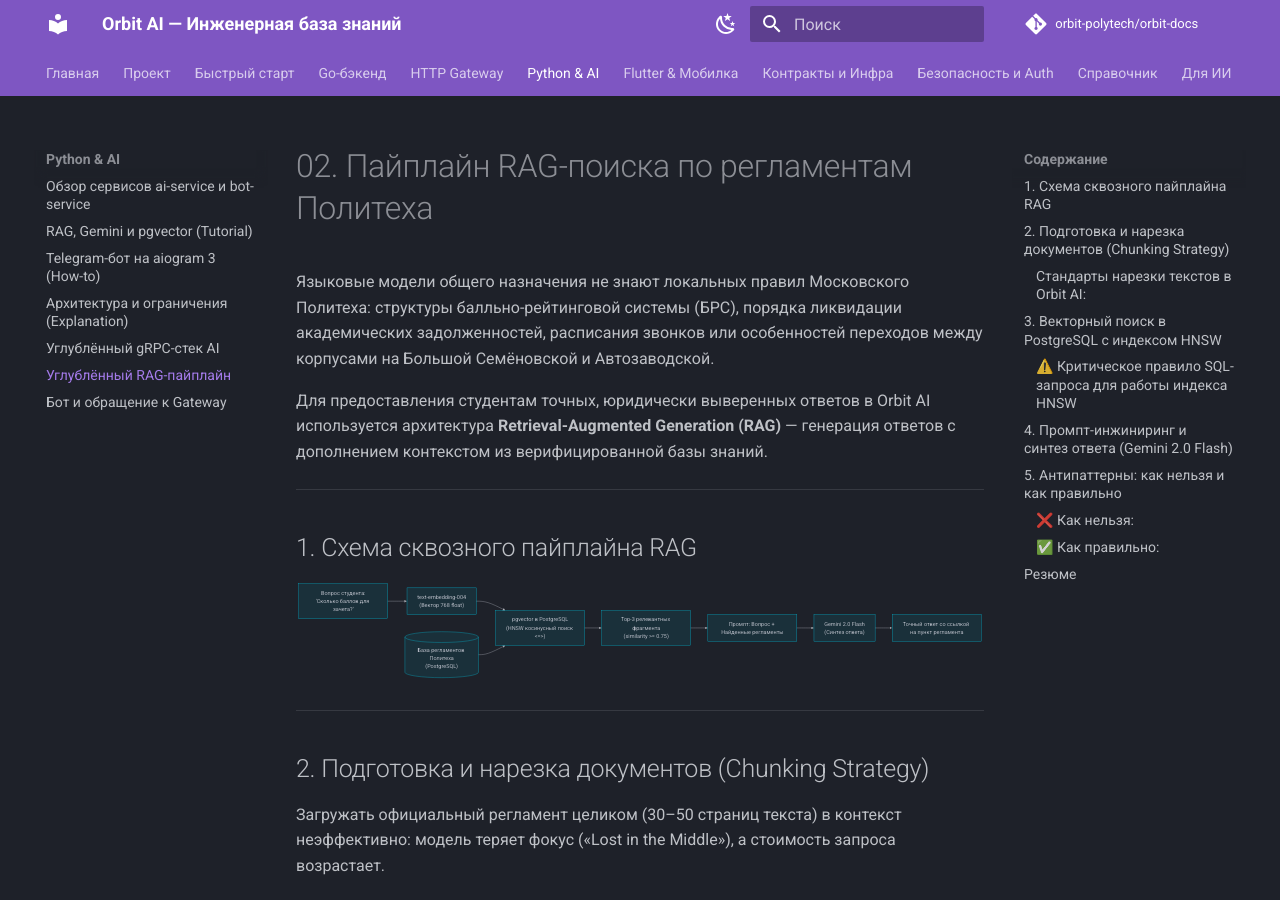
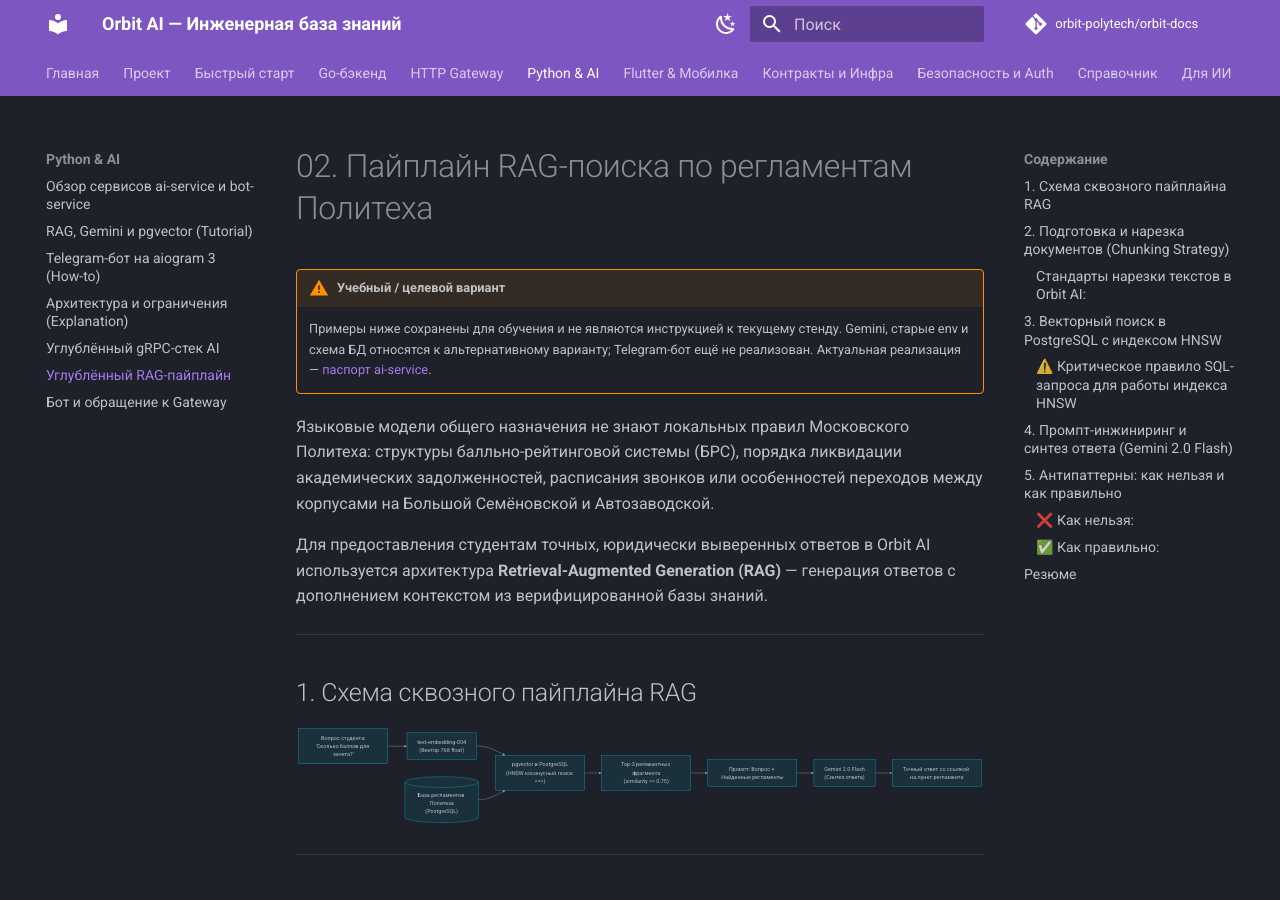
Before and after one commit to orbit-polytech/orbit-docs, an MkDocs documentation site: the page built from docs/tutorial/ai/02-rag-pipeline.md, in a window 1280 px wide and 900 px high. Built offline with MkDocs 1.6.1 and Material for MkDocs 9.7.7, drawn with Linux system fonts in a browser that asks for light colours; comment, search, counter and statistics services are not loaded.

Commit message:
docs: update AI integration handbook (12/16)

```diff
--- a/docs/tutorial/ai/02-rag-pipeline.md
+++ b/docs/tutorial/ai/02-rag-pipeline.md
@@ -1,4 +1,7 @@
 # 02. Пайплайн RAG-поиска по регламентам Политеха
+
+!!! warning "Учебный / целевой вариант"
+    Примеры ниже сохранены для обучения и не являются инструкцией к текущему стенду. Gemini, старые env и схема БД относятся к альтернативному варианту; Telegram-бот ещё не реализован. Актуальная реализация — [паспорт ai-service](../../reference/services/ai.md).
 
 Языковые модели общего назначения не знают локальных правил Московского Политеха: структуры балльно-рейтинговой системы (БРС), порядка ликвидации академических задолженностей, расписания звонков или особенностей переходов между корпусами на Большой Семёновской и Автозаводской.
 
```
Also changed, not shown: docs/tutorial/ai/03-bot-rest-gateway.md (+3 -0 lines).
